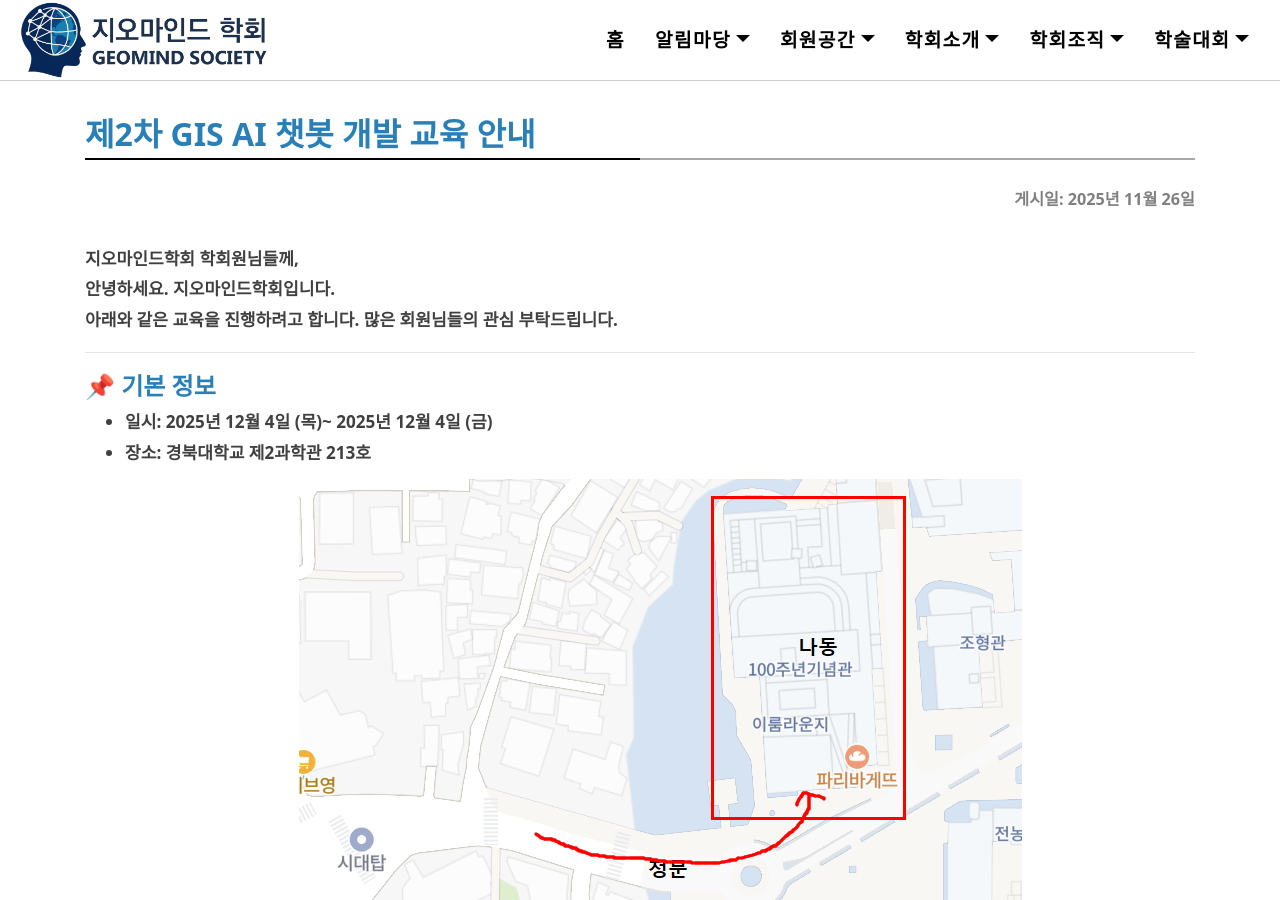
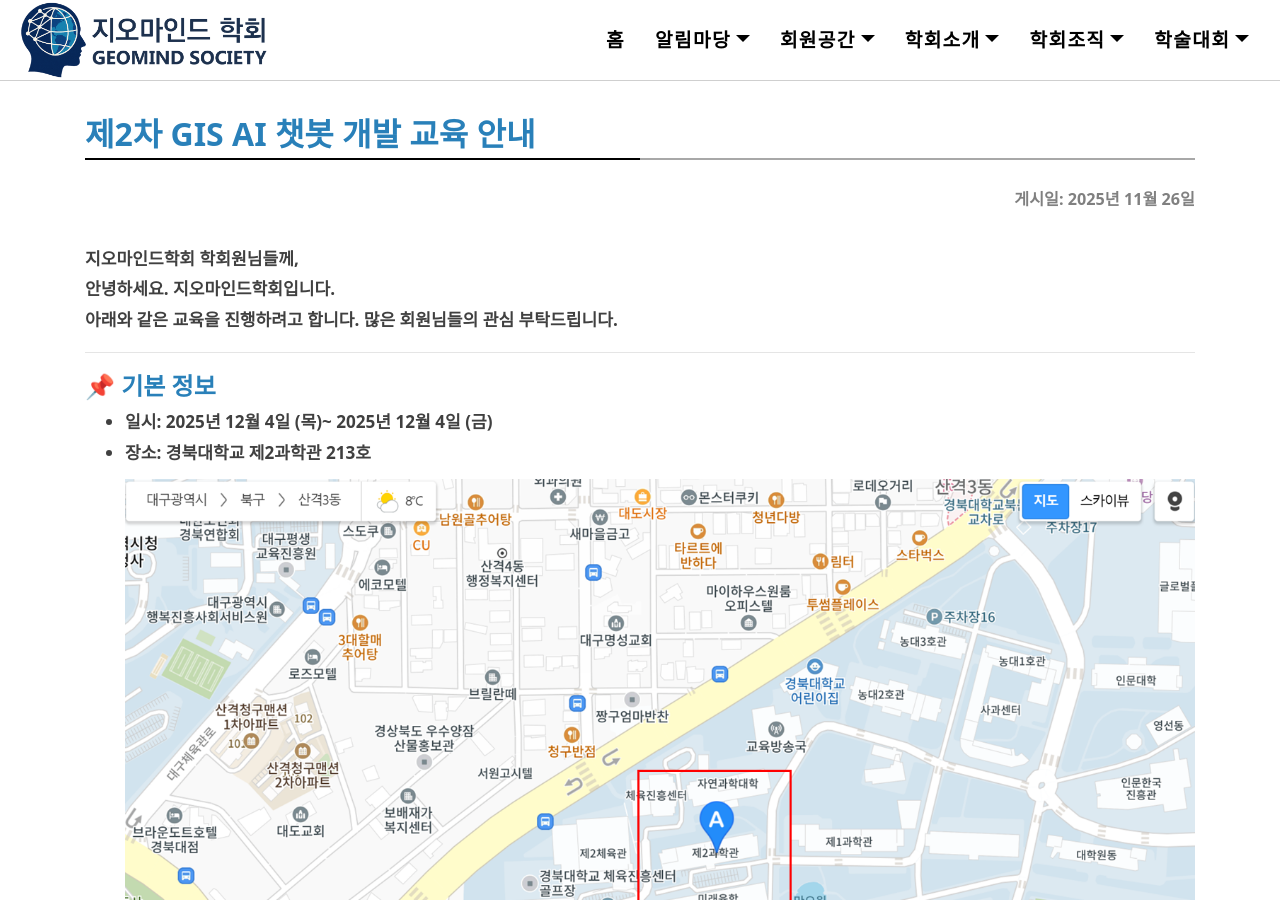
Before and after one commit to geomindgars/geomindgars.github.io, a Jekyll site: the page built from notice/num_2.md, in a window 1280 px wide and 900 px high. Built offline with Jekyll 4.4.1, drawn with Linux system fonts in a browser that asks for light colours; nearby versions of some CDN libraries.

Commit message:
location

```diff
--- a/notice/num_2.md
+++ b/notice/num_2.md
@@ -53,7 +53,7 @@ categories: [학회소식, 교육]
     <li><strong>일시:</strong> 2025년 12월 4일 (목)~ 2025년 12월 4일 (금)</li>
     <li><strong>장소:</strong> 경북대학교 제2과학관 213호</li>
     <li style="list-style: none; margin: 10px 0;">
-    <img src="/assets/img/location.png" alt="행사 관련 이미지" style="max-width: 100%; height: auto; display: block; margin: 0 auto;">
+    <img src="/assets/img/location2.png" alt="행사 관련 이미지" style="max-width: 100%; height: auto; display: block; margin: 0 auto;">
   </li>
 
     <li><strong>내용:</strong> 지하수 관리의 AI 전환: LLM·RAG·Agent 시스템 기반 지능형 분석 워크플로우(AI Transformation in Groundwater Management: LLM, RAG, and Multi-Agent Intelligent Workflow)</li>
```
Also changed, not shown: assets/img/location2.png (added).
